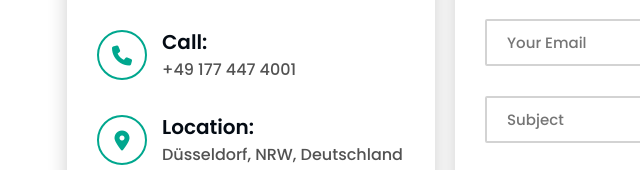
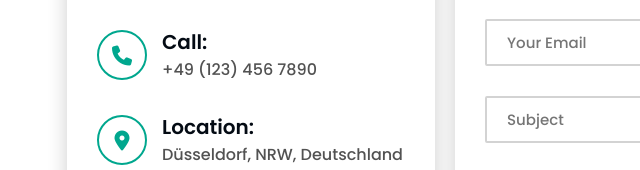
Before and after one commit to Cakirfan/my-portfolio, a plain HTML site: page index.html in a window 1280 px wide. Shown: the part 5403-5573 px from the top of the page, 263-903 px from the left. Drawn offline with nearby package versions, Linux system fonts and the light colour scheme.

Commit message:
add contact

```diff
--- a/index.html
+++ b/index.html
@@ -578,7 +578,7 @@
                         </div>
                         <div class="info">
                             <h4>Call:</h4>
-                            <p>+49 177 447 4001</p>
+                            <p>+49 (123) 456 7890</p>
                         </div>
                     </div>
 
```
